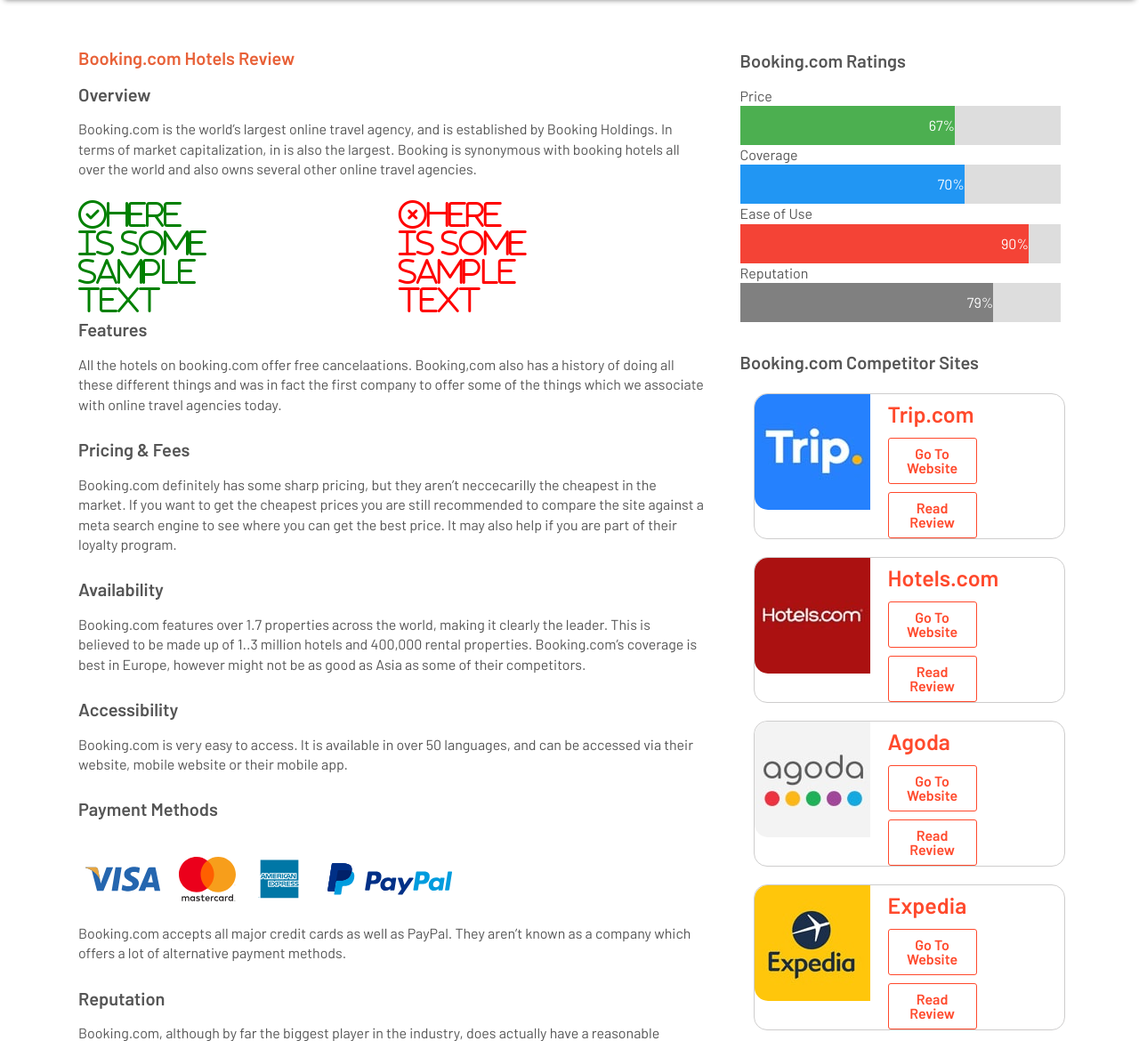
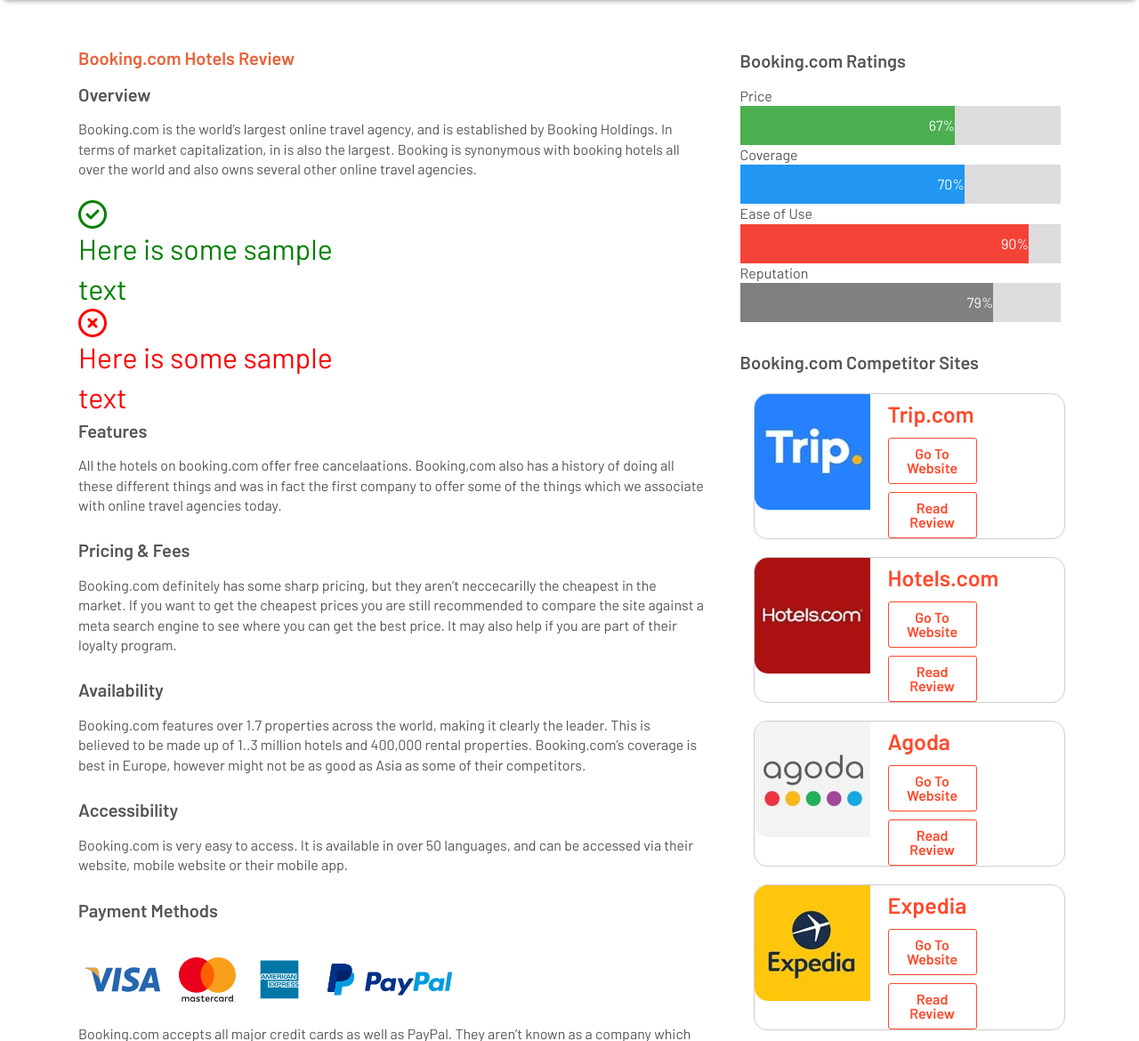
Before and after one commit to rtonkin/travelcompare, a Django app: page /travelsites/hotels/booking/ in a window 1280 px wide. Shown: the part 497-1667 px from the top of the page at 89% size. Run offline with Django 3.2, Linux system fonts and the light colour scheme; data comes from the database, SQL or seed files in the repository; some libraries are stand-ins or nearby versions.

Commit message:
Test icons

```diff
--- a/main/templates/site-details.html
+++ b/main/templates/site-details.html
@@ -126,12 +126,12 @@
                         </div>
                         <div class="title mobextrapad">Overview</div>
                         <p class="bpadding">{{siteproduct.descoverviewcontent}}</p>
-                        <div class="q">
+                        <div>
                             <div class="posneg">
-                                <i class="far fa-check-circle fa-2x" style="color:green">Here is some sample text</i>
+                                <i class="far fa-check-circle fa-2x" style="color:green"><p>Here is some sample text</p></i>
                             </div>
                             <div class="posneg">
-                                <i class="far fa-times-circle fa-2x" style="color:red">Here is some sample text</i>
+                                <i class="far fa-times-circle fa-2x" style="color:red"><p>Here is some sample text</p></i>
                             </div>
                         </div>
                         <div class="title">Features</div>
```
